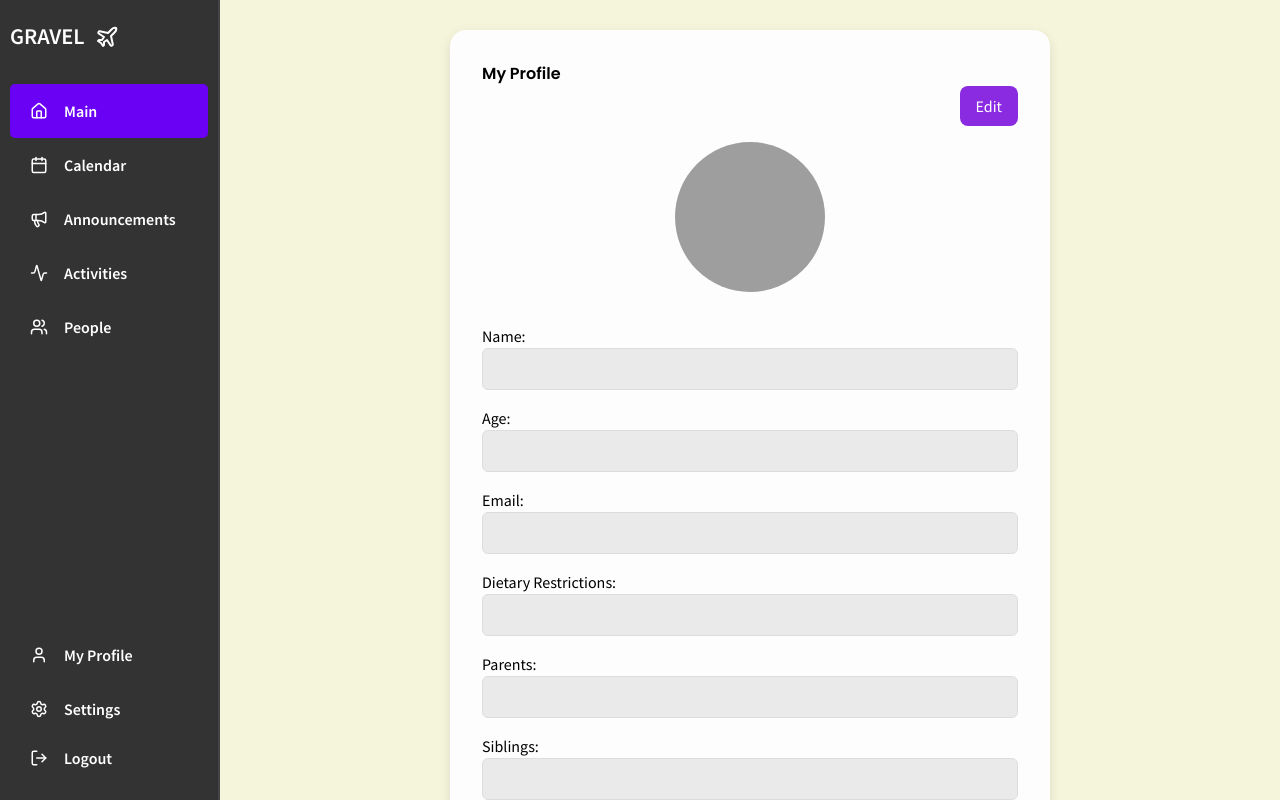
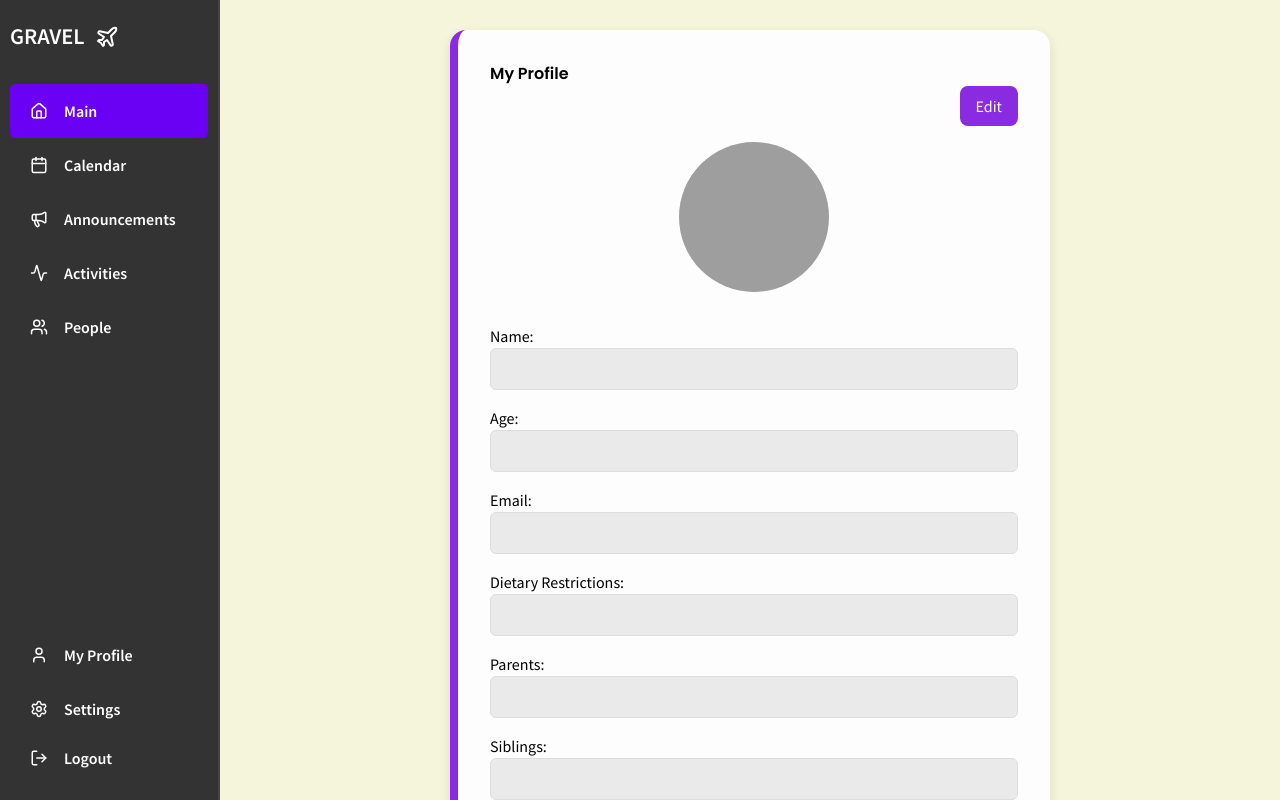
Before and after one commit to karen93shieh/gravel, a SvelteKit app: page /mainPages/profile in a window 1280 px wide. Shown: the top 800 px of the page. Built offline with nearby package versions, Linux system fonts and the light colour scheme; grey boxes are pictures that could not be loaded.

Commit message:
edited border on my profile page

```diff
--- a/src/routes/mainPages/profile/+page.svelte
+++ b/src/routes/mainPages/profile/+page.svelte
@@ -134,6 +134,7 @@
     background: #fdfdfd;
     border-radius: 1rem;
     box-shadow: 0 4px 12px rgba(0, 0, 0, 0.1);
+    border-left: 8px solid #8a2be2;
   }
 
   .profile-form {
@@ -160,6 +161,7 @@
     border-radius: 6px;
     font-size: 1rem;
     background-color: #f9f9f9;
+
   }
 
   input[readonly],
@@ -167,6 +169,7 @@
     background-color: #eaeaea;
     color: #555;
     border: 1px solid #ddd;
+
   }
 
   button {
```
